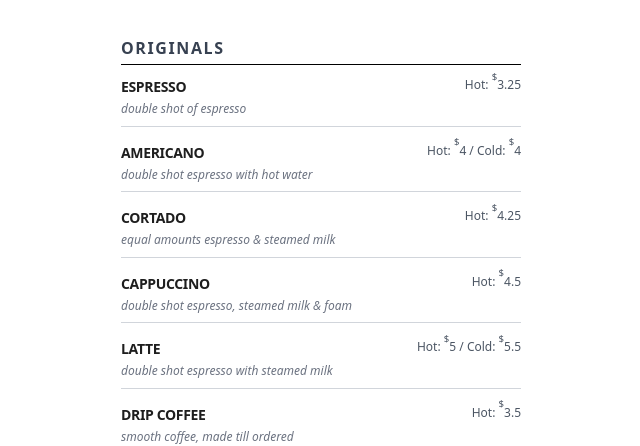
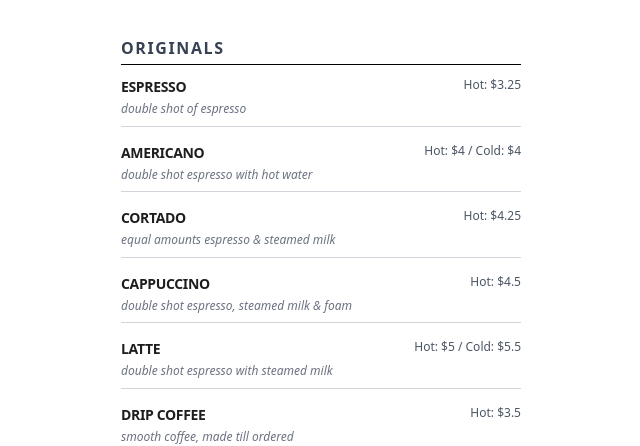
Before and after one commit to Soulseye1/viejo, a React (Create React App) app: page / in a window 1280 px wide. Shown: the part 361-807 px from the top of the page, without its empty margins (319-959 px from the left). Built offline with nearby package versions, Linux system fonts and the light colour scheme.

Commit message:
Update App.js

```diff
--- a/src/App.js
+++ b/src/App.js
@@ -84,19 +84,11 @@ export default function ViejoMenuApp() {
                     {item.price !== undefined ? (
                       <span className="font-bold">${item.price}</span>
                     ) : (
-                    <span className="text-xs text-gray-600">
-  {item.hot !== null && (
-    <>
-      Hot: <sup className="align-super text-[0.6rem]">$</sup>{item.hot}
-    </>
-  )}
-  {item.hot !== null && item.cold !== null && " / "}
-  {item.cold !== null && (
-    <>
-      Cold: <sup className="align-super text-[0.6rem]">$</sup>{item.cold}
-    </>
-  )}
-</span>
+                  <span className="text-xs text-gray-600">
+                        {item.hot !== null && `Hot: $${item.hot}`}
+                        {item.hot !== null && item.cold !== null && " / "}
+                        {item.cold !== null && `Cold: $${item.cold}`}
+                      </span>
 
                     )}
                   </div>
```
